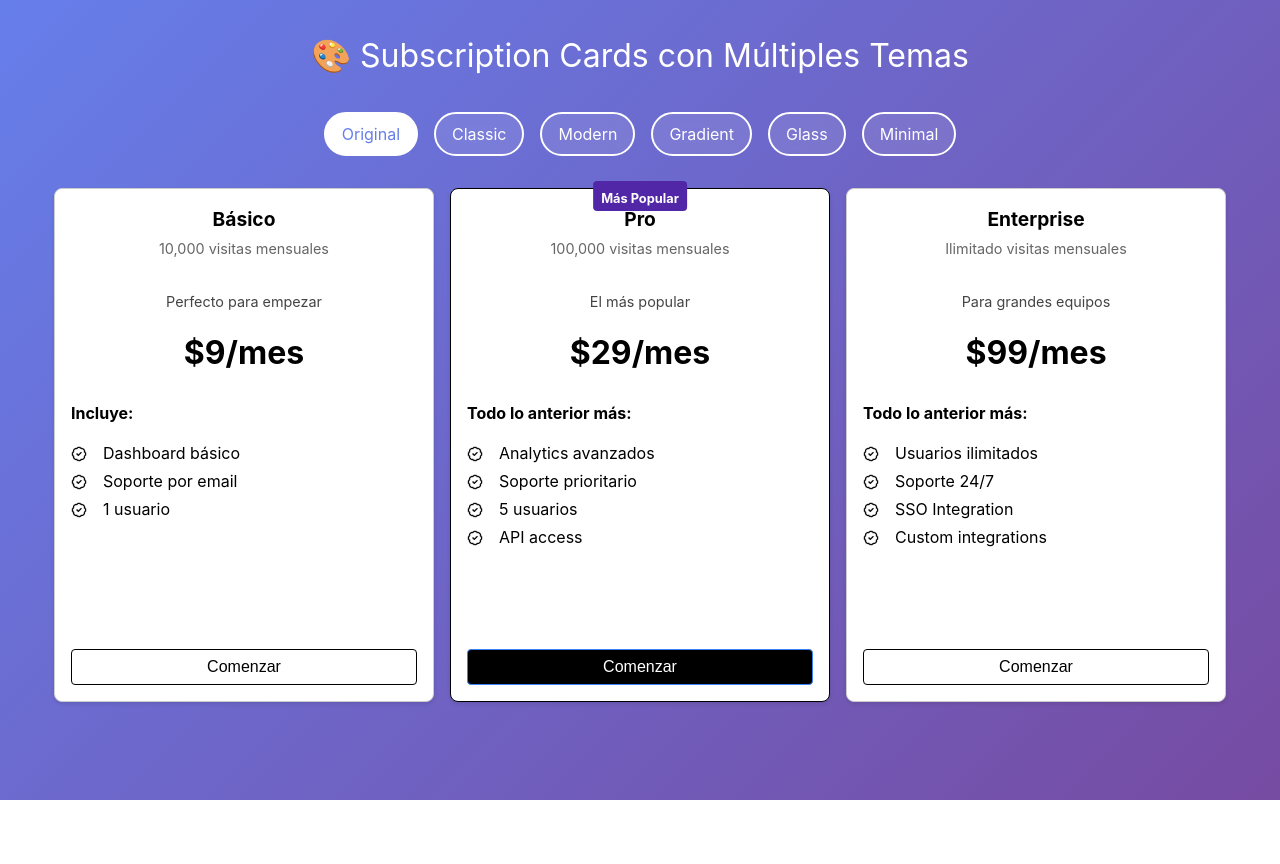
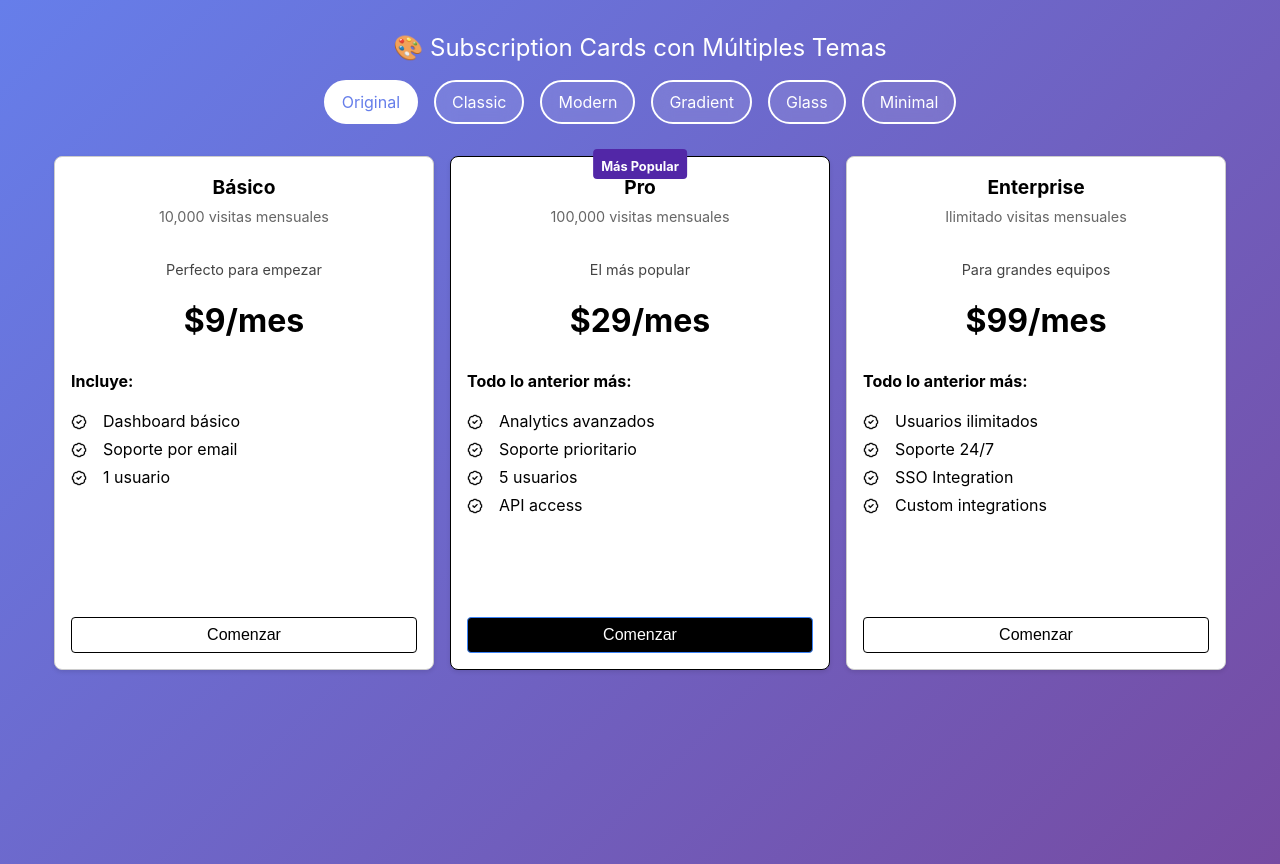
Before and after one commit to IIC3585/2025-1-s1-g1-t4, a plain HTML site: page standard/src/components/suscription/index.html in a window 1280 px wide. Before the commit the page ends 800 px from the top, so only its background shows below. Drawn offline with nearby package versions, Linux system fonts and the light colour scheme.

Commit message:
update style

```diff
--- a/standard/src/components/suscription/index.html
+++ b/standard/src/components/suscription/index.html
@@ -9,9 +9,9 @@
     <title>Enhanced Subscription Card</title>
   </head>
   <body>
-    <div class="demo-container">
-      <div class="demo-section">
-        <h2>🎨 Subscription Cards con Múltiples Temas</h2>
+    <div class="w-full max-w-8xl min-h-screen m-auto">
+      <div class="mb-10">
+        <h2 class="text-white text-center text-2xl mb-4">🎨 Subscription Cards con Múltiples Temas</h2>
 
         <div class="theme-selector">
           <button class="theme-btn active" data-theme="original">
--- a/standard/src/components/suscription/style.css
+++ b/standard/src/components/suscription/style.css
@@ -5,22 +5,6 @@ body {
     padding: 2rem;
     background: linear-gradient(135deg, #667eea 0%, #764ba2 100%);
     min-height: 100vh;
-}
-
-.demo-container {
-    max-width: 1200px;
-    margin: 0 auto;
-}
-
-.demo-section {
-    margin-bottom: 3rem;
-}
-
-.demo-section h2 {
-    color: white;
-    text-align: center;
-    margin-bottom: 2rem;
-    font-size: 2rem;
 }
 
 .cards-grid {
```
